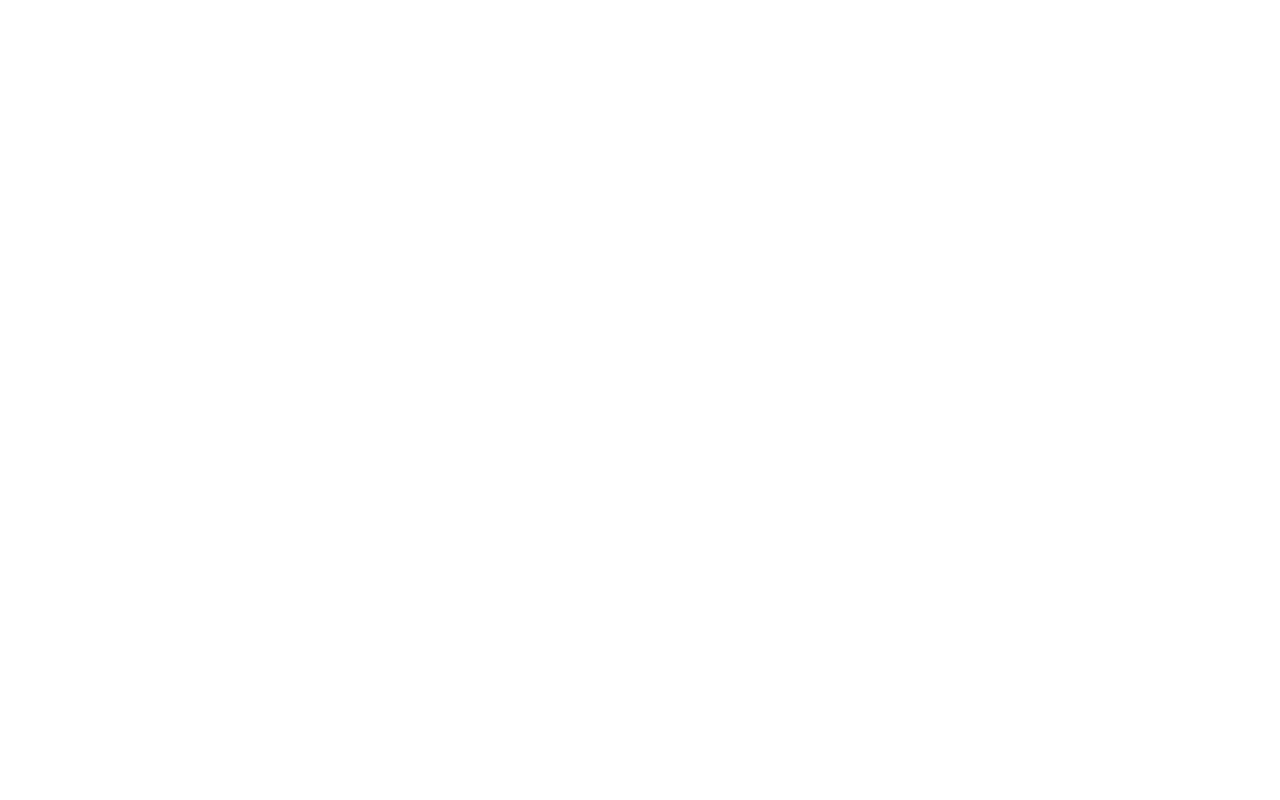
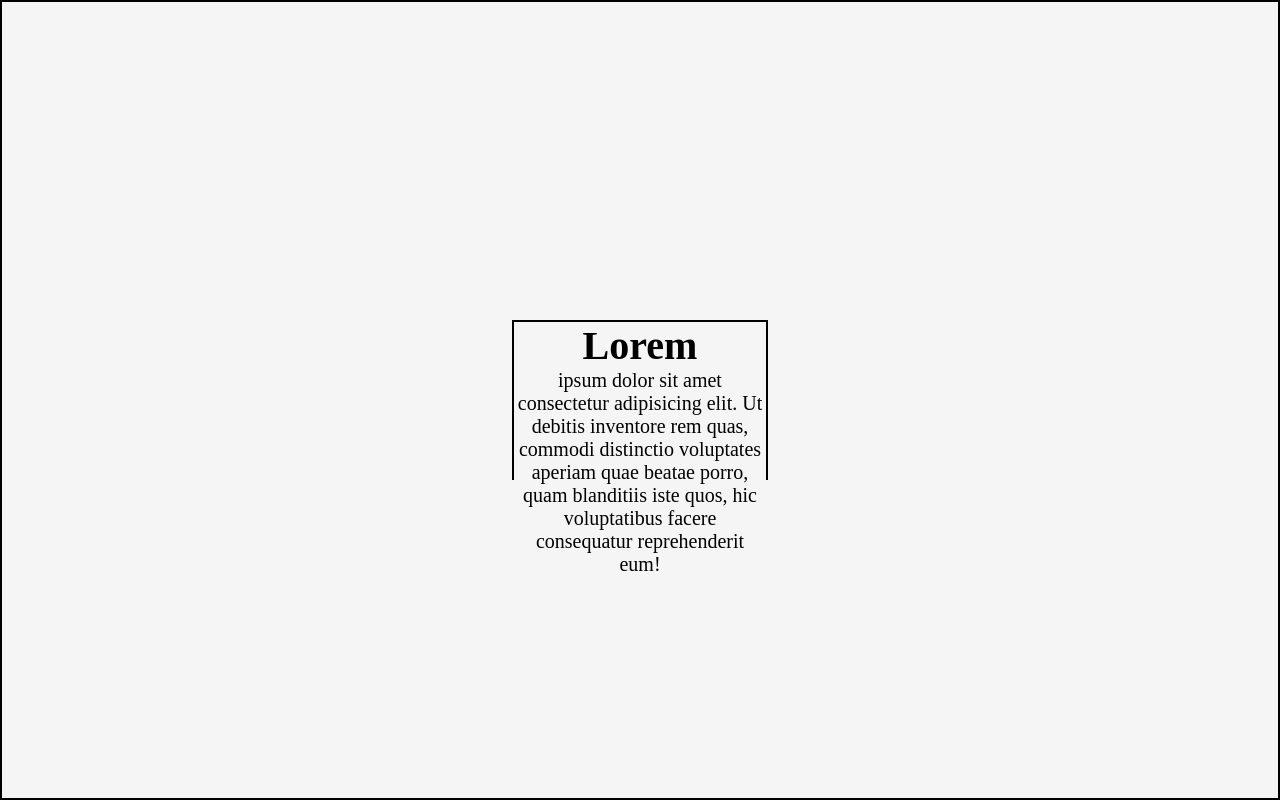
Before and after one commit to JuanSebastianRey/practicaModeladoEnCaja, a plain HTML site: page index.html in a window 1280 px wide. Drawn offline with Linux system fonts and the light colour scheme.

Commit message:
feat: :rocket: Solucion del ejercicio 3

```diff
--- a/css/style.css
+++ b/css/style.css
@@ -2,4 +2,27 @@
     margin: 0;
     padding: 0;
     background: whitesmoke;
+    box-sizing: border-box;
 }
+body{
+    display: flex;
+    border: 2px double black;
+    height: 100vh;
+    justify-content: center;
+    align-items: center;
+}
+.mom{
+    display: flex;
+    border: 2px solid black;
+    flex-flow: row wrap;
+    width: 20%;
+    height: 20%;
+    align-items: center;
+    justify-content: center;
+    background: transparent;
+}
+.mom div{
+    display: inline-block;
+    text-align: center;
+    font-size: 20px;
+}
--- a/index.html
+++ b/index.html
@@ -3,9 +3,12 @@
 <head>
     <meta charset="UTF-8">
     <meta name="viewport" content="width=device-width, initial-scale=1.0">
+    <link rel="stylesheet" href="css/style.css">
     <title>Document</title>
 </head>
 <body>
-
+    <div class="mom">
+        <div class="box"><h1>Lorem </h1><p>ipsum dolor sit amet consectetur adipisicing elit. Ut debitis inventore rem quas, commodi distinctio voluptates aperiam quae beatae porro, quam blanditiis iste quos, hic voluptatibus facere consequatur reprehenderit eum!</p></div>
+    </div>
 </body>
 </html>
```
